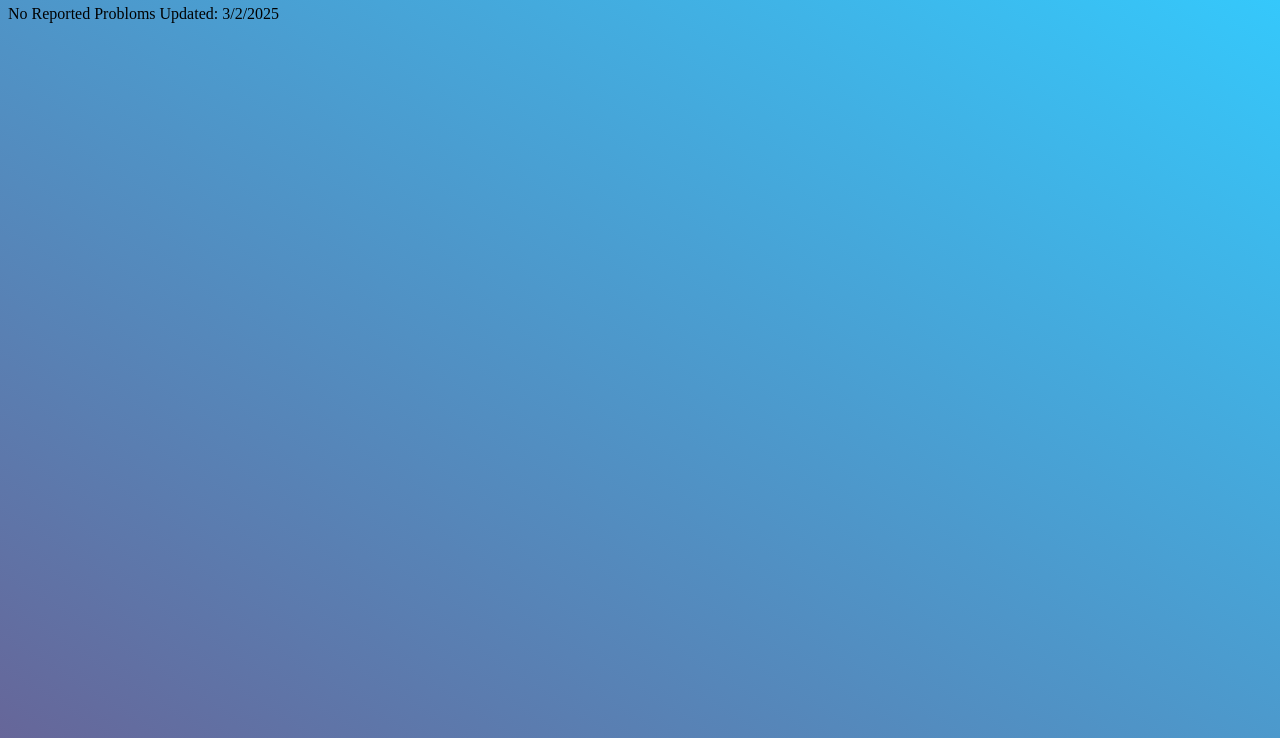
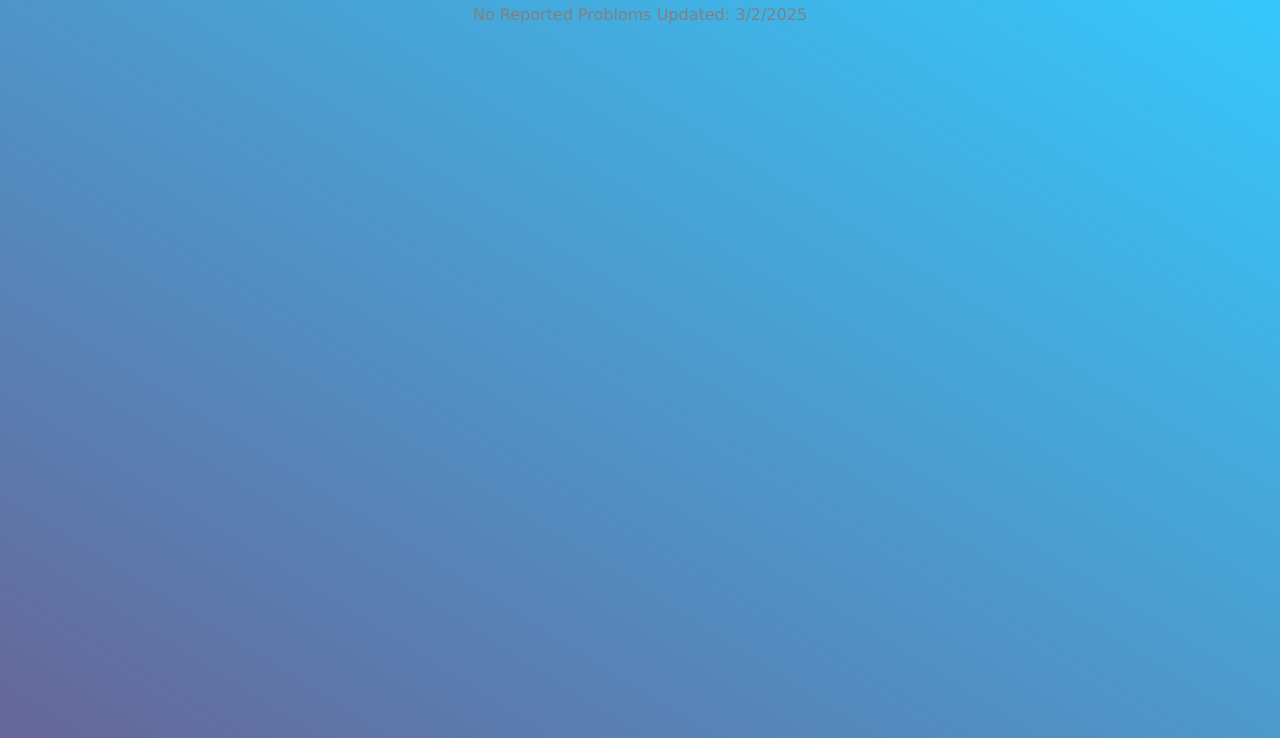
Before and after one commit to ThatWirdGuy/Issue_Tracker, a plain HTML site: page index.html in a window 1280 px wide. Shown: the part 62-800 px from the top of the page. Drawn offline with Linux system fonts and the light colour scheme.

Commit message:
Update styles.css

```diff
--- a/styles.css
+++ b/styles.css
@@ -7,3 +7,9 @@ h1{
     color:grey;
     font-family:verdana;
 }
+
+p{
+    text-align:center;
+    color:grey;
+    font-family:verdana;
+}
```
